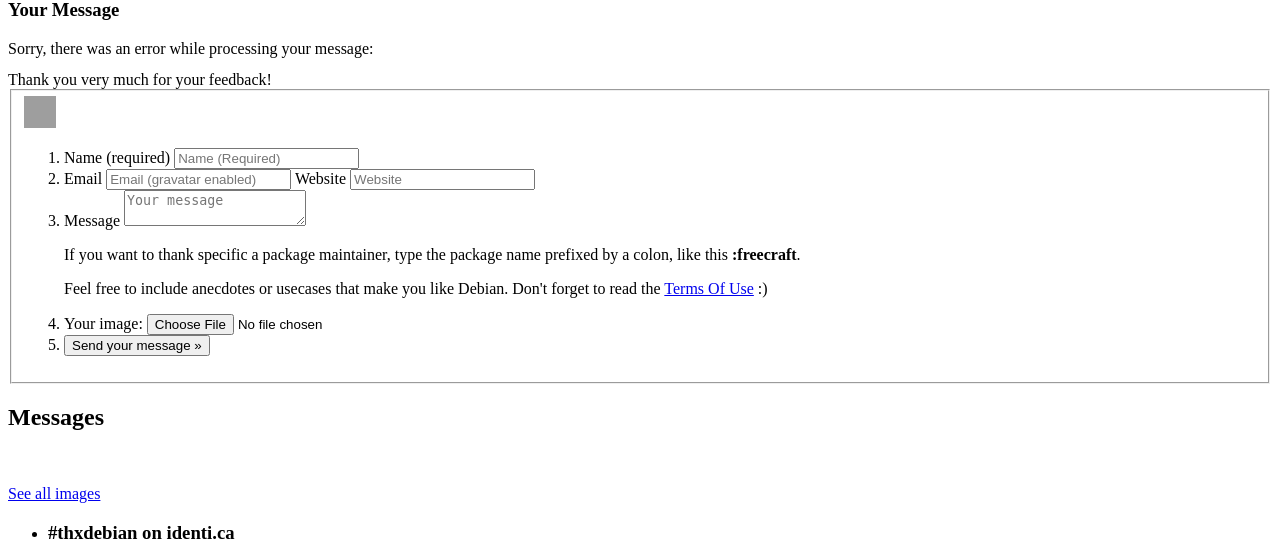
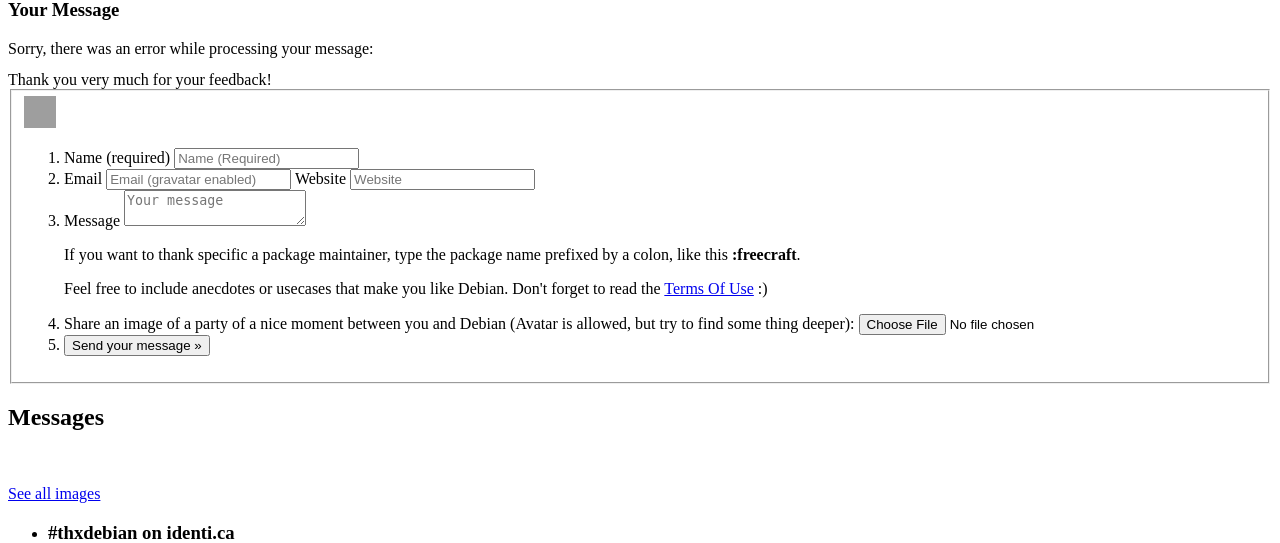
Before and after one commit to atoz-chevara/dad-1, a Flask app: template dad/templates/simple/index.html in a window 1280 px wide. Shown: the part 187-730 px from the top of the page. Run offline with Flask 2, Linux system fonts and the light colour scheme; the template is opened without the code that fills it, so the values that code supplies are empty; parts of the project's set-up code (start-up, migrations or seed data) failed here and were passed over; grey boxes are pictures that could not be loaded.

Commit message:
Improving image label

```diff
--- a/dad/templates/simple/index.html
+++ b/dad/templates/simple/index.html
@@ -99,7 +99,10 @@
         </p>
       </li>
       <li>
-        <label for="image" class="image">Your image:</label>
+        <label for="image" class="image">
+          Share an image of a party of a nice moment between you and
+          Debian (Avatar is allowed, but try to find some thing deeper):
+        </label>
         <input type="file" id="image" name="image">
       </li>
       <li>
```
